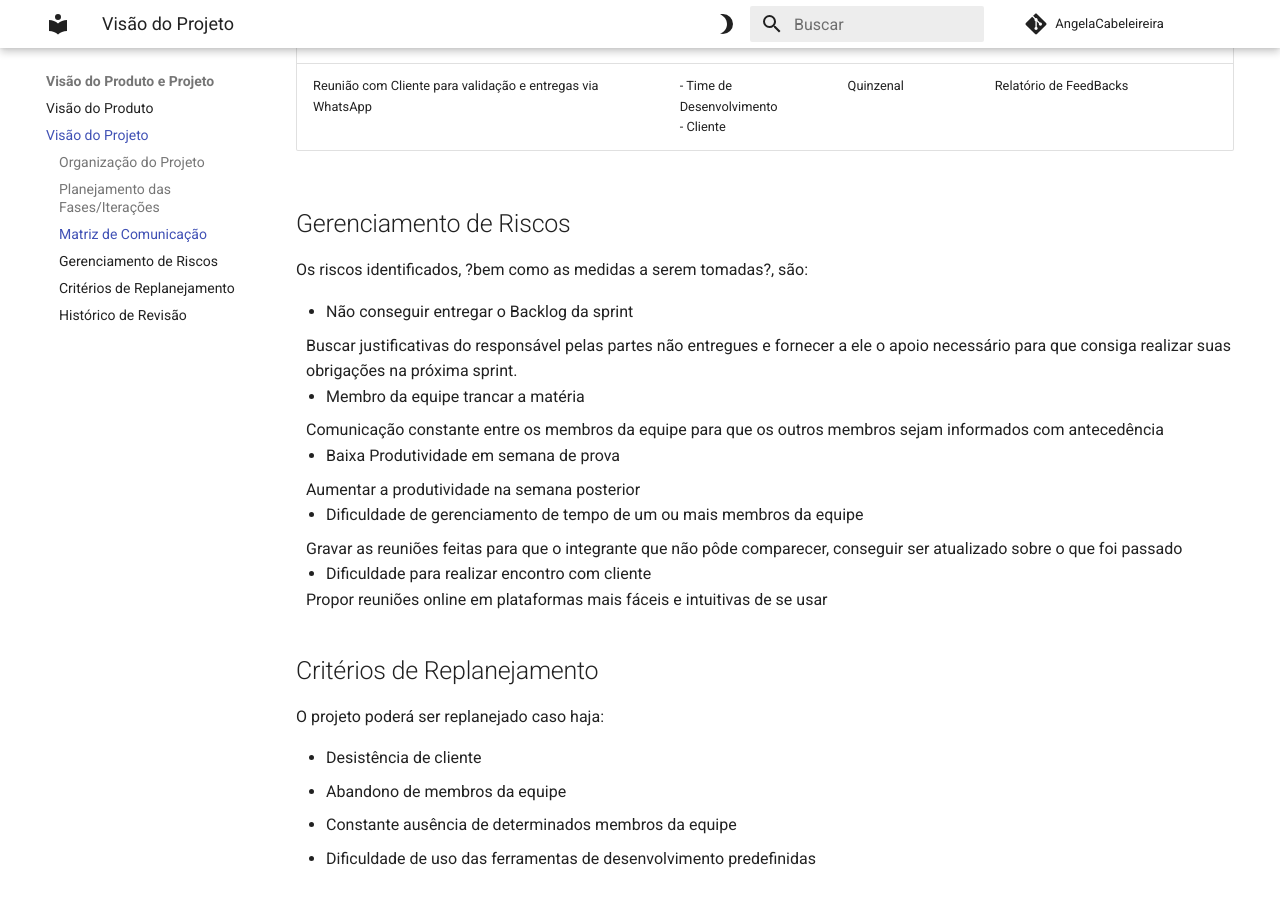
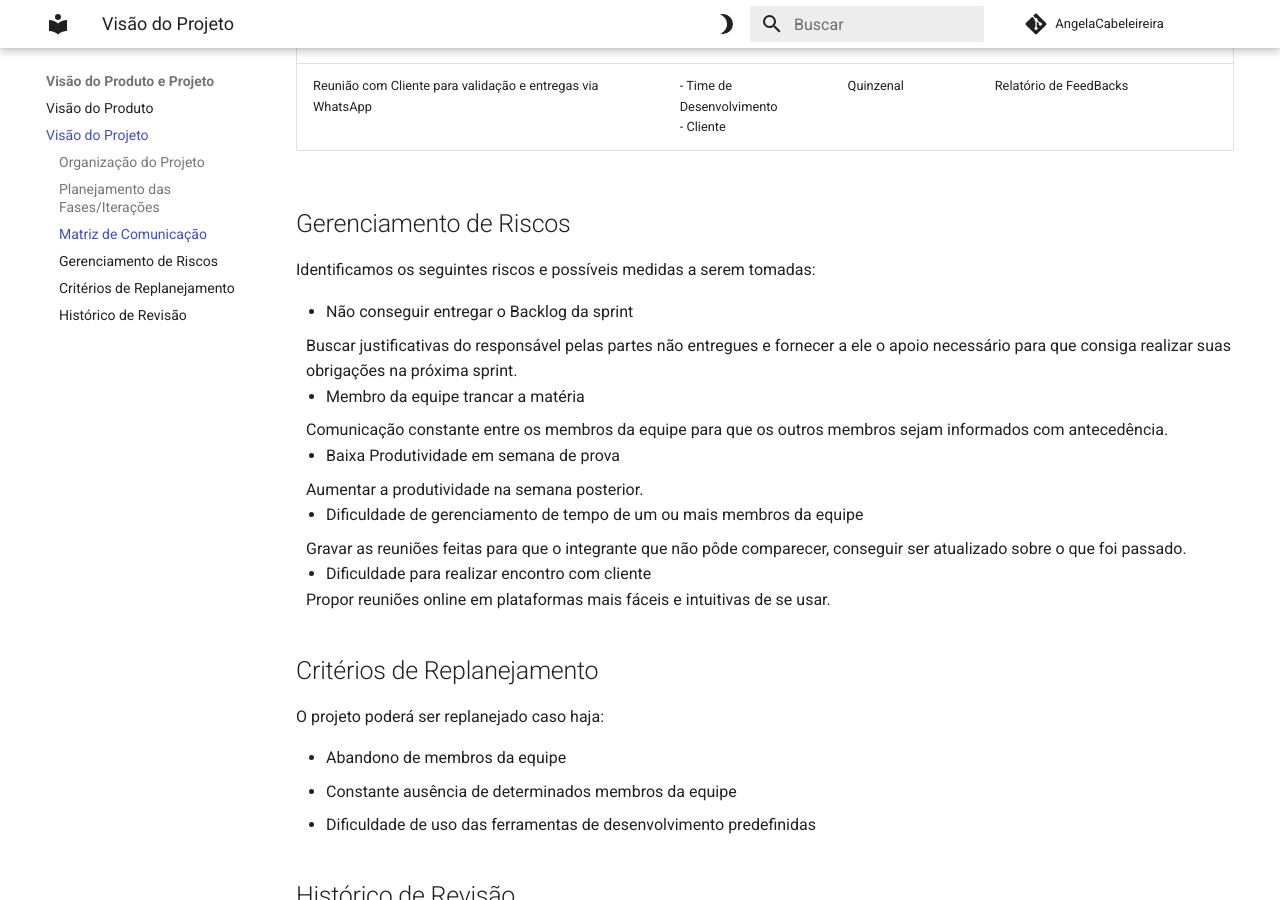
Before and after one commit to mdsreq-fga-unb/2023.2-AngelaCabeleireira, an MkDocs documentation site: the page built from docs/VisaoProdutoEProjeto/visaoProjeto.md, in a window 1280 px wide and 900 px high, scrolled down 1587 px. Built offline with MkDocs 1.6.1 and Material for MkDocs 9.7.7, drawn with Linux system fonts in a browser that asks for light colours; comment, search, counter and statistics services are not loaded.

```diff
--- a/docs/VisaoProdutoEProjeto/visaoProjeto.md
+++ b/docs/VisaoProdutoEProjeto/visaoProjeto.md
@@ -37,19 +37,19 @@
 
 ## Gerenciamento de Riscos
 
-Os riscos identificados, ?bem como as medidas a serem tomadas?, são:
+Identificamos os seguintes riscos e possíveis medidas a serem tomadas:
 
 <ul>
     <li> Não conseguir entregar o Backlog da sprint </li>
         Buscar justificativas do responsável pelas partes não entregues e fornecer a ele o apoio necessário para que consiga realizar suas obrigações na próxima sprint.
     <li> Membro da equipe trancar a matéria </li>
-        Comunicação constante entre os membros da equipe para que os outros membros sejam informados com antecedência
+        Comunicação constante entre os membros da equipe para que os outros membros sejam informados com antecedência.
     <li> Baixa Produtividade em semana de prova </li>
-        Aumentar a produtividade na semana posterior
+        Aumentar a produtividade na semana posterior.
     <li> Dificuldade de gerenciamento de tempo de um ou mais membros da equipe </li>
-        Gravar as reuniões feitas para que o integrante que não pôde comparecer, conseguir ser atualizado sobre o que foi passado
+        Gravar as reuniões feitas para que o integrante que não pôde comparecer, conseguir ser atualizado sobre o que foi passado.
     <li> Dificuldade para realizar encontro com cliente </li>
-        Propor reuniões online em plataformas mais fáceis e intuitivas de se usar
+        Propor reuniões online em plataformas mais fáceis e intuitivas de se usar.
 </ul>
 
 
@@ -59,7 +59,6 @@
 O projeto poderá ser replanejado caso haja:
 
 <ul>
-    <li> Desistência de cliente </li>
     <li> Abandono de membros da equipe </li>
     <li> Constante ausência de determinados membros da equipe </li>
     <li> Dificuldade de uso das ferramentas de desenvolvimento predefinidas </li>
```
Also changed, not shown: docs/VisaoProdutoEProjeto/visaoProduto.md (+3 -2 lines).
